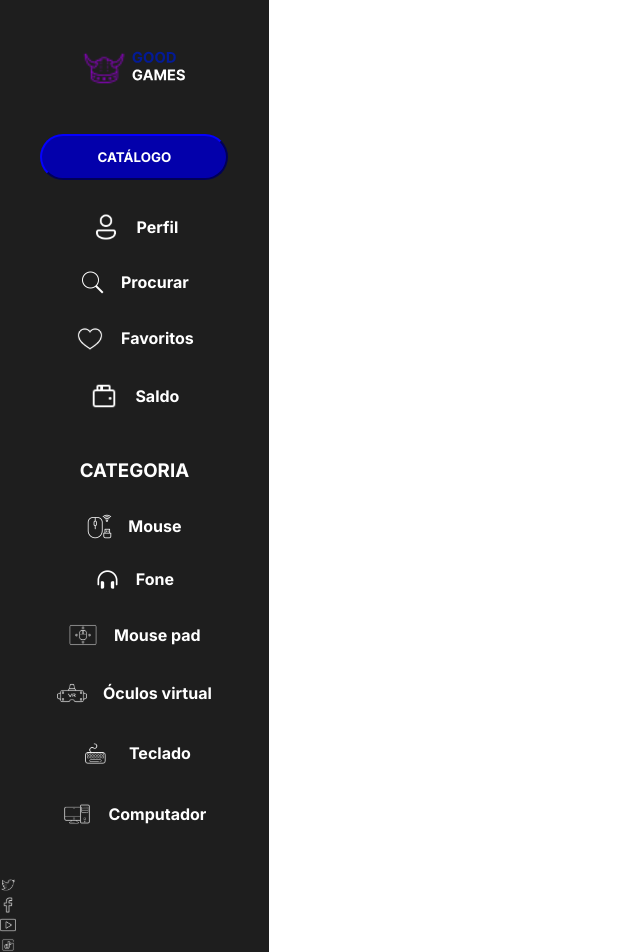
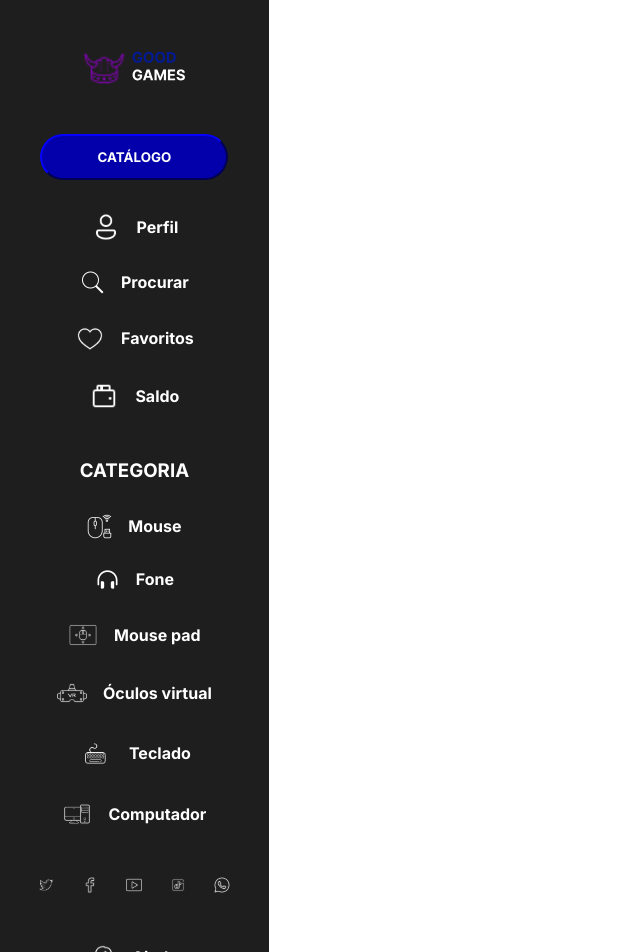
Before and after one commit to cristian-sbardelotto/good-games, a React (Vite) app: page / in a window 1280 px wide. Shown: the top 952 px of the page, without its empty margins (0-640 px from the left). Built offline with nearby package versions, Linux system fonts and the light colour scheme.

Commit message:
fix(social): bug in the flex position

```diff
--- a/src/components/SideBar/index.scss
+++ b/src/components/SideBar/index.scss
@@ -87,7 +87,13 @@ aside {
   }
 
   > .social {
+    list-style: none;
+
+    display: flex;
     justify-content: center;
+    gap: 1.75rem;
+
+    margin-bottom: 1rem;
 
     li img {
       height: 1rem;
@@ -109,14 +115,8 @@ aside {
     }
 
     > .social {
-      list-style: none;
-
-      display: flex;
       flex-direction: column;
       align-items: center;
-      gap: 1.75rem;
-
-      margin-bottom: 1rem;
 
       li img {
         height: 1.5rem;
```
